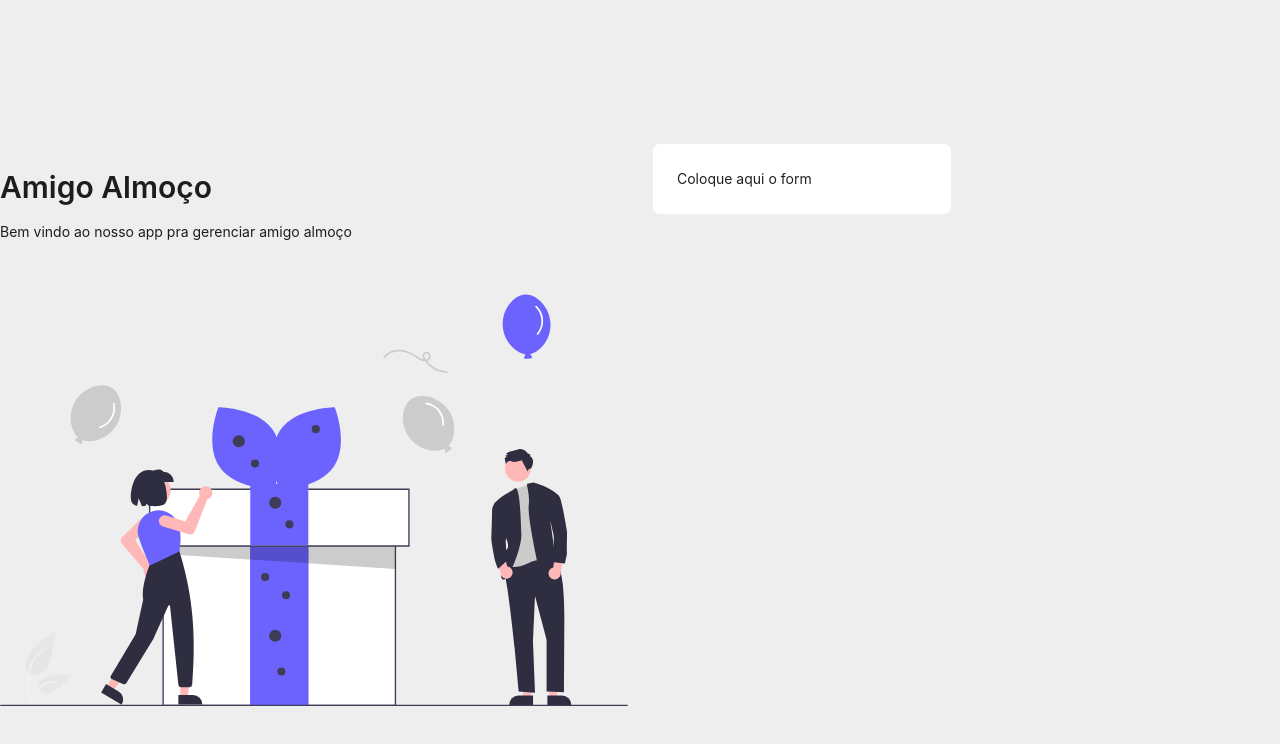
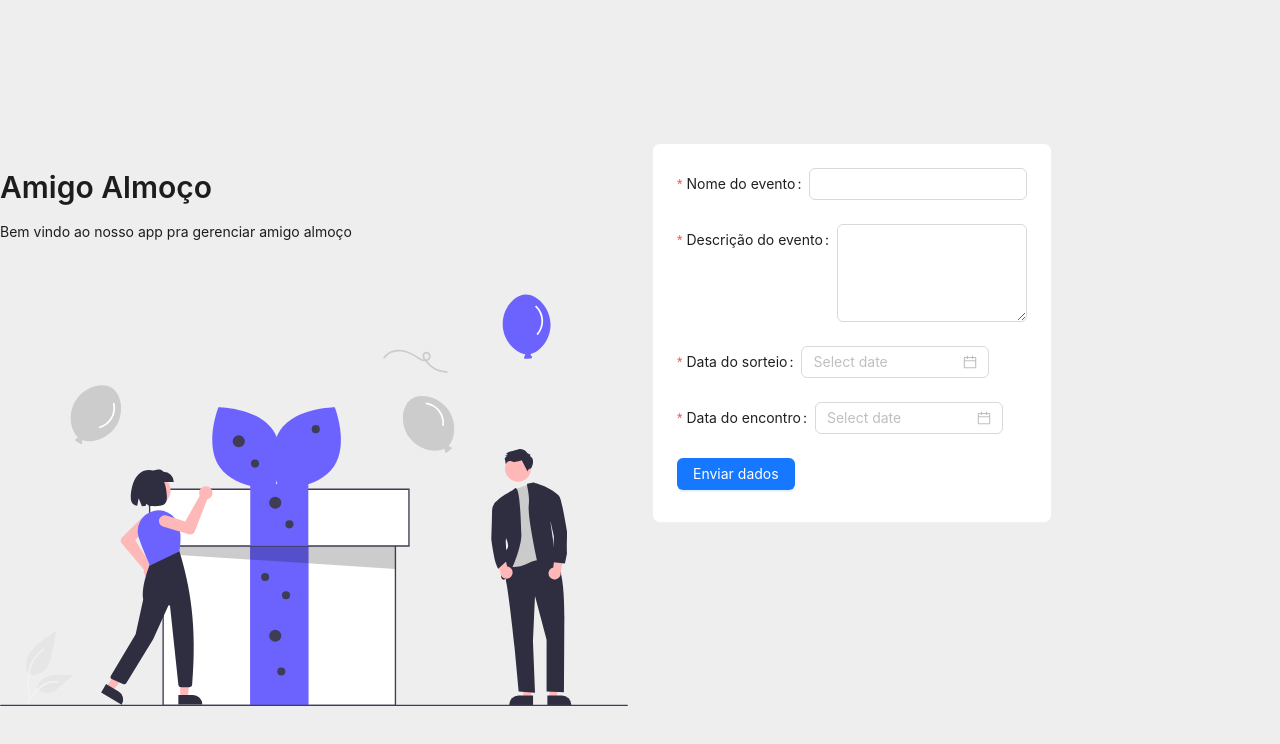
Before and after one commit to ClauMpFreitas/projeto-amigo-secreto, a React (Vite) app: page / in a window 1280 px wide. Shown: the top 744 px of the page. Built offline with nearby package versions, Linux system fonts and the light colour scheme; the HTML template or start-up script is replaced by a standard one.

Commit message:
Commit de atualização

```diff
--- a/package.json
+++ b/package.json
@@ -11,6 +11,7 @@
   },
   "dependencies": {
     "antd": "^5.12.4",
+    "moment": "^2.29.4",
     "react": "^18.2.0",
     "react-dom": "^18.2.0",
     "styled-components": "^6.1.1"
--- a/src/HomePage/HomePage.tsx
+++ b/src/HomePage/HomePage.tsx
@@ -1,9 +1,52 @@
-import { Card, Col, Row, Typography } from "antd";
+import { Button, Card, Col, DatePicker, Form, Input, Row, Typography } from "antd";
 import { GiftAndPersonsSvg } from "../assets/Svgs/GiftAndPersonsSvg";
-
+import TextArea from "antd/es/input/TextArea";
+import moment from 'moment';
 
 export function HomePage() {
-    return (
+    const onFinish = ({ eventName, eventDescription, drawDate, meetingDate }: {
+        eventName: 'nome';
+        eventDescription: 'descricao';
+        drawDate: moment.MomentInput;
+        meetingDate: moment.MomentInput;
+      }) => {
+        console.log(eventName, eventDescription, drawDate, meetingDate)
+        const requiredFields = ['eventName', 'eventDescription', 'drawDate', 'meetingDate'];
+
+        const missingFields = requiredFields.filter(field => !eval(field));
+
+        if (missingFields.length > 0 && missingFields.length < 4) {
+            console.log('Por favor, preencha todos os campos obrigatórios.');
+            return;
+        }
+
+        const drawDateMoment = moment(drawDate);
+        const meetingDateMoment = moment(meetingDate);
+        const currentDate = moment();
+
+        if (!meetingDateMoment.isValid() || !drawDateMoment.isValid()) {
+          console.log('Por favor, insira datas válidas.');
+          return;
+        }
+
+        if (drawDateMoment.isBefore(currentDate) || meetingDateMoment.isBefore(currentDate)) {
+          console.log('A data do sorteio ou do encontro não podem ser menores que o dia corrente');
+          return;
+        }
+
+        if (meetingDateMoment.isSameOrBefore(drawDateMoment)) {
+          console.log('A data do encontro deve ser posterior à data do sorteio.');
+          return;
+        }
+
+        console.log('Success:', { eventName, eventDescription, drawDate, meetingDate });
+      };
+
+      const onFinishFailed = (errorInfo: unknown) => {
+        console.log('Failed:', errorInfo);
+      };
+
+     return (
         <>
         <Row gutter={24}>
             <Col span={12}>
@@ -12,8 +55,28 @@ export function HomePage() {
                 <GiftAndPersonsSvg/>
             </Col>
             <Col span={12}>
-                <Card style={{ width: 300 }}>
-                    Coloque aqui o form
+                <Card style={{ width: 400, height: 380 }}>
+                <Form
+                name="eventForm"
+                onFinish={onFinish}
+                onFinishFailed={onFinishFailed}
+                >
+                <Form.Item name="nome "label="Nome do evento" required>
+                    <Input/>
+                </Form.Item>
+                <Form.Item name="descricao" label="Descrição do evento" required>
+                    <TextArea rows={4} />
+                </Form.Item>
+                <Form.Item name="datasorteio" label="Data do sorteio" required>
+                    <DatePicker />
+                </Form.Item>
+                <Form.Item name="dataencontro" label="Data do encontro" required>
+                    <DatePicker />
+                </Form.Item>
+                <Form.Item>
+                <Button type="primary" htmlType="submit">Enviar dados</Button>
+                </Form.Item>
+                </Form>
                 </Card>
             </Col>
         </Row>
```
Also changed, not shown: 1 other file (tests, documents, lock files or other folders).
